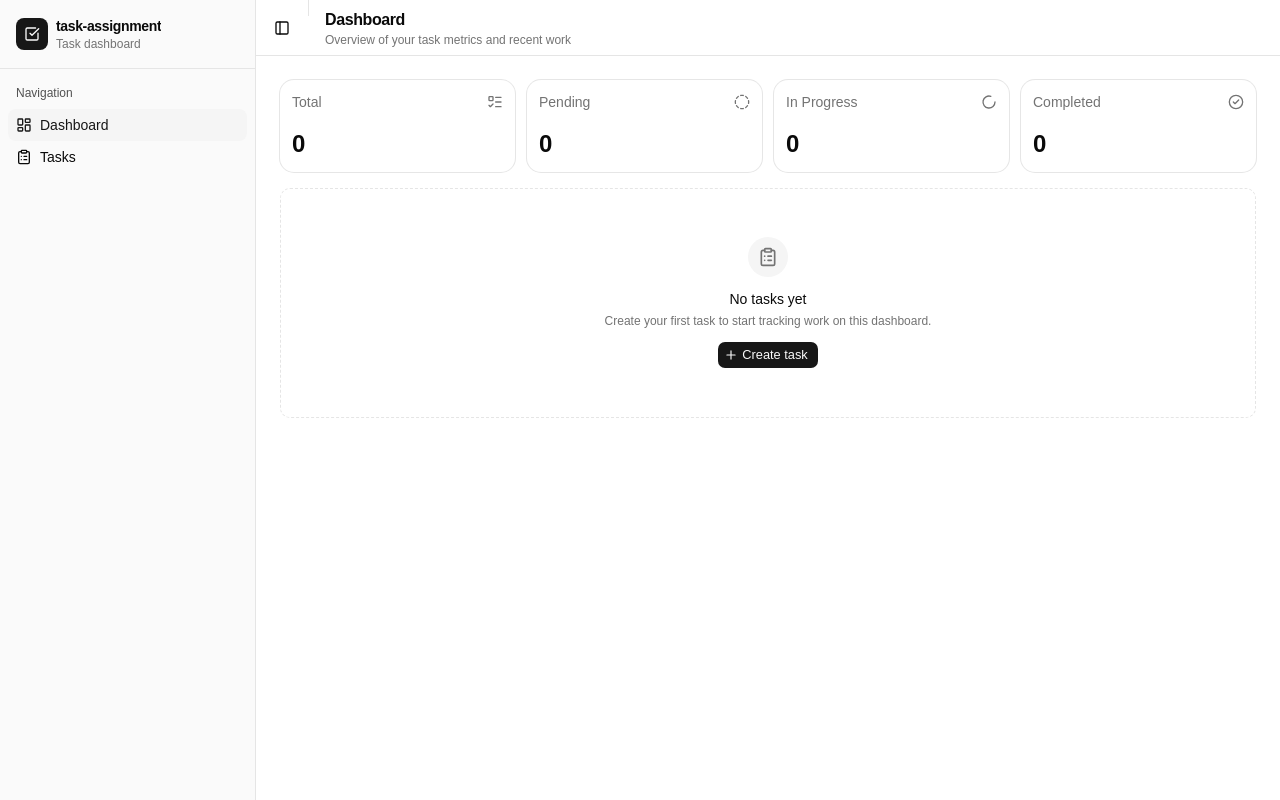
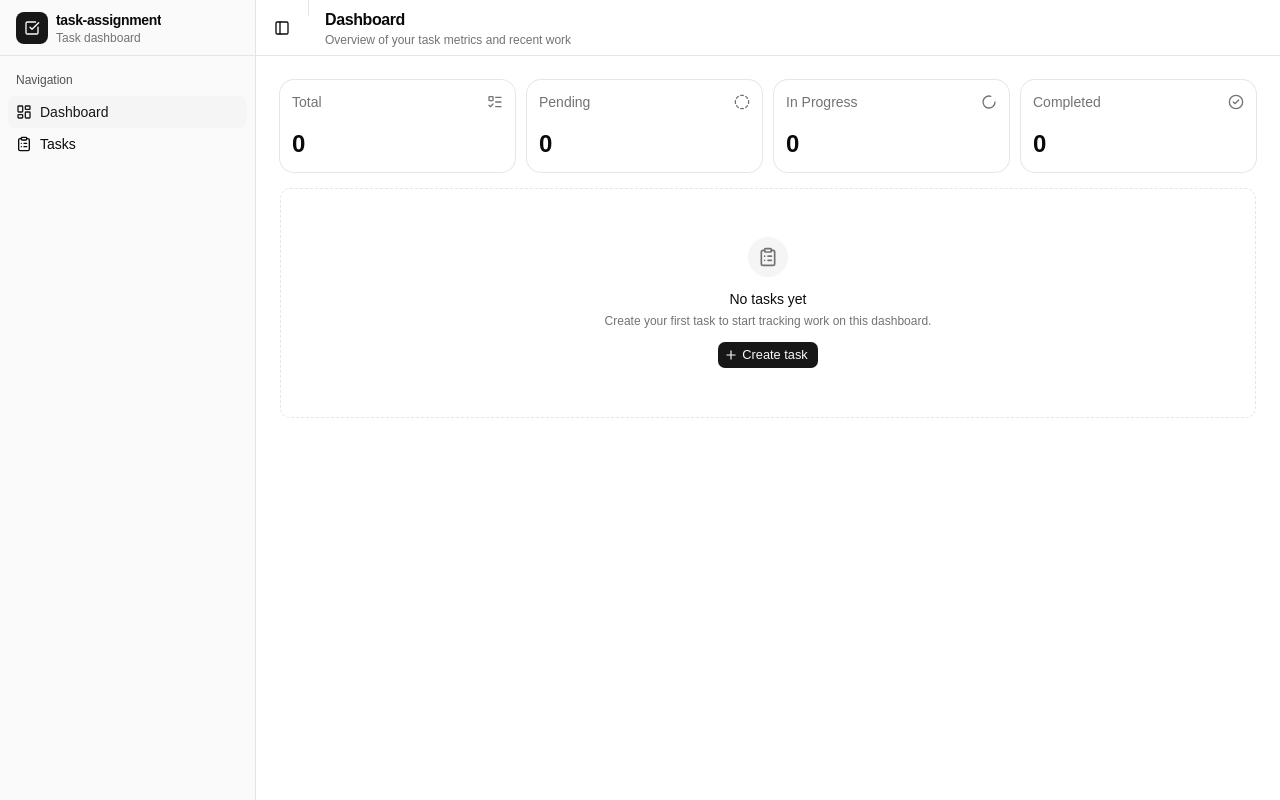
Before and after one commit to deveshcse/task-assignment, a React (Vite) app: page / in a window 1280 px wide. Built offline with nearby package versions, Linux system fonts and the light colour scheme.

Commit message:
refactor: update AppHeader and AppSidebar styles for improved layout consistency

```diff
--- a/src/components/layout/AppHeader.tsx
+++ b/src/components/layout/AppHeader.tsx
@@ -36,7 +36,7 @@ export function AppHeader({ page, onCreateTask }: AppHeaderProps) {
   const copy = pageCopy[page]
 
   return (
-    <header className="sticky top-0 z-20 flex h-14 shrink-0 items-center gap-3 border-b bg-background/95 px-4 backdrop-blur supports-backdrop-filter:bg-background/80">
+    <header className="sticky top-0 z-20 flex h-14 shrink-0 items-center gap-3 border-b bg-background px-4">
       <SidebarTrigger className="-ml-1" />
       <Separator orientation="vertical" className="mr-1 h-4" />
       <div className="min-w-0 flex-1">
--- a/src/components/layout/AppSidebar.tsx
+++ b/src/components/layout/AppSidebar.tsx
@@ -50,9 +50,9 @@ export function AppSidebar({ activePage, onNavigate }: AppSidebarProps) {
 
   return (
     <Sidebar collapsible="icon">
-      <SidebarHeader className="border-b border-sidebar-border px-3 py-4">
-        <div className="flex items-center gap-2 px-1">
-          <div className="flex size-8 items-center justify-center rounded-md bg-primary text-primary-foreground">
+      <SidebarHeader className="h-14 shrink-0 justify-center gap-0 border-b border-sidebar-border p-0 px-3">
+        <div className="flex h-full min-w-0 items-center gap-2 px-1">
+          <div className="flex size-8 shrink-0 items-center justify-center rounded-md bg-primary text-primary-foreground">
             <CheckSquareIcon className="size-4" />
           </div>
           <div className="min-w-0 group-data-[collapsible=icon]:hidden">
```
